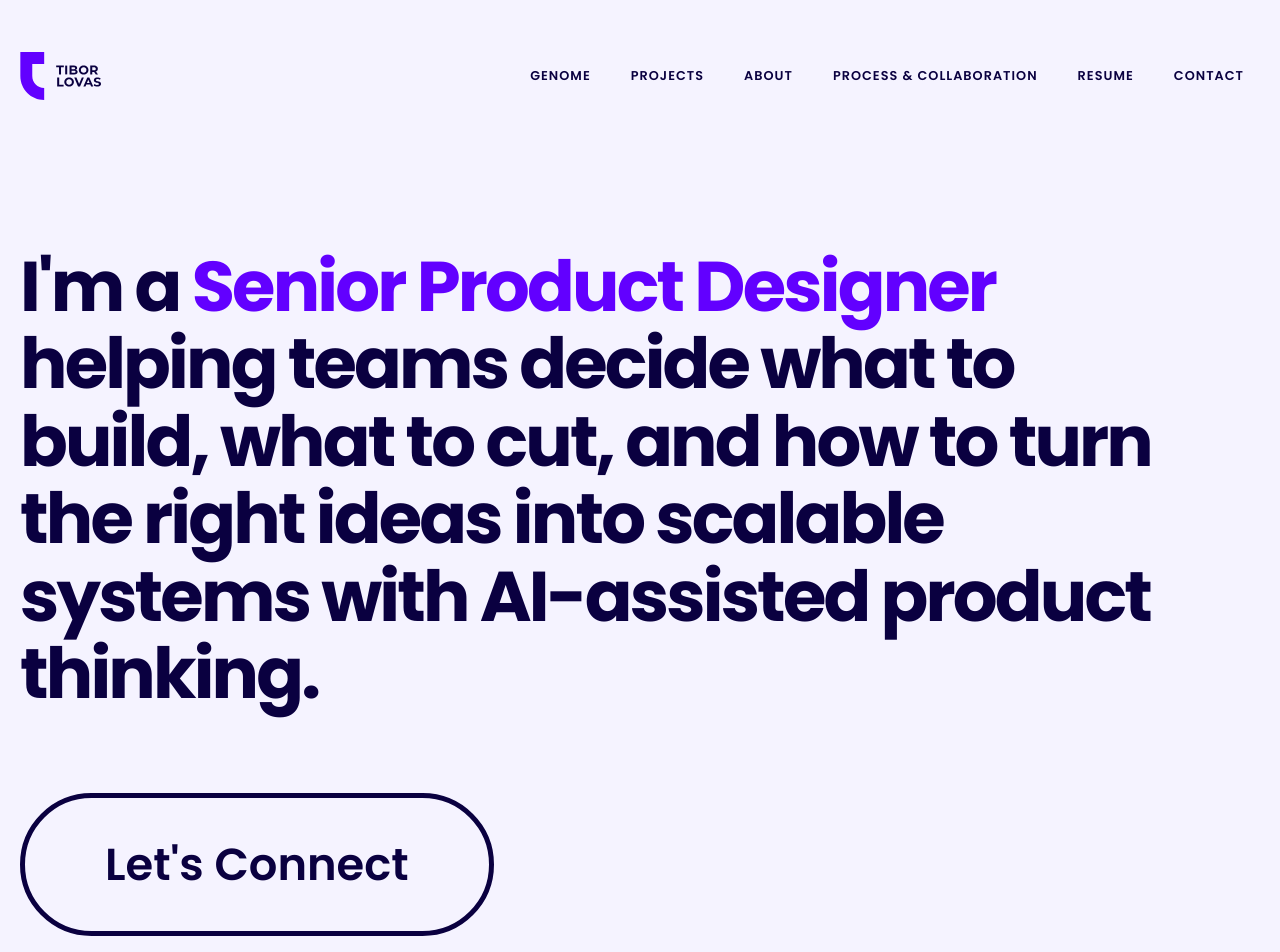
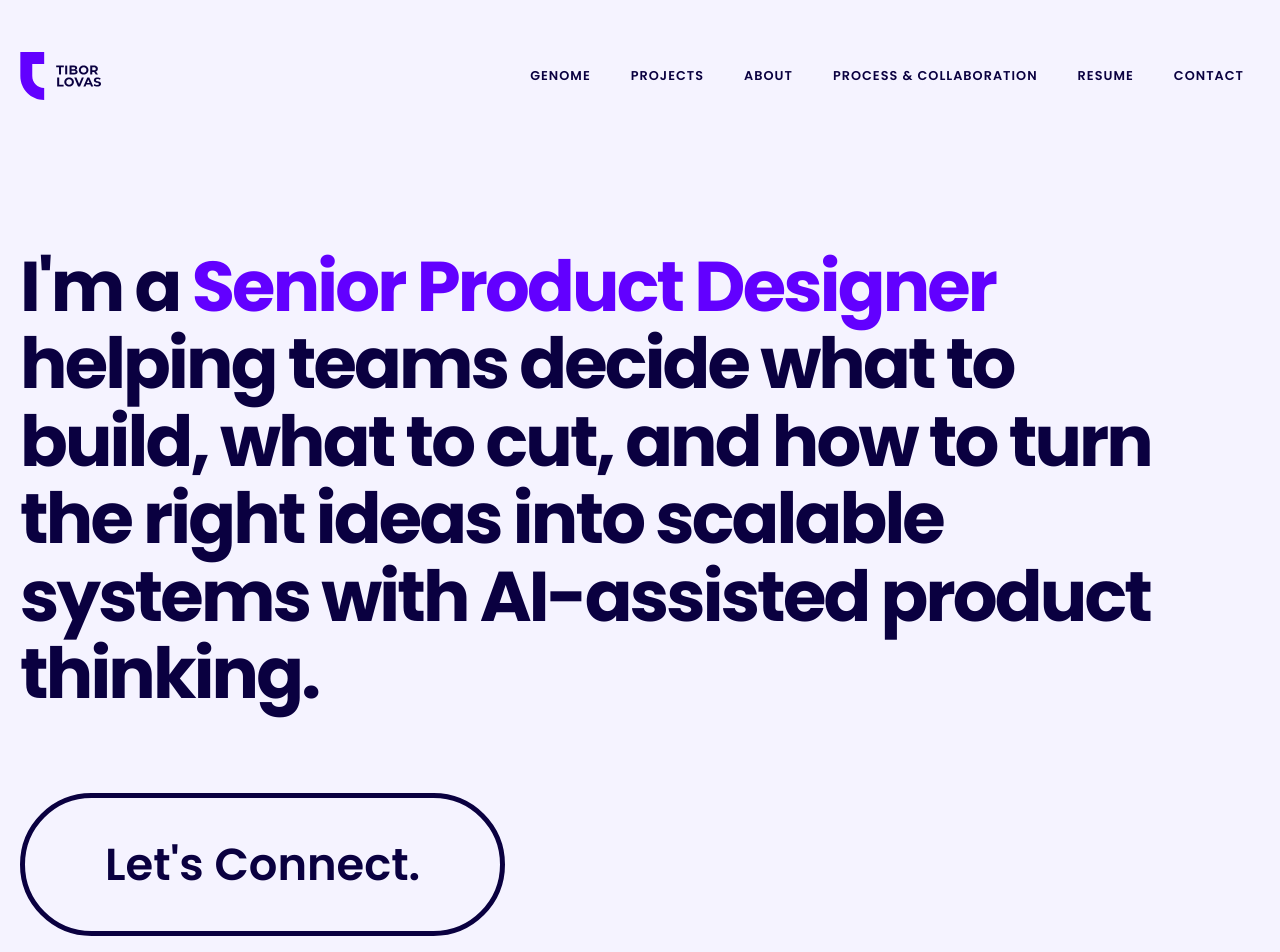
Before and after one commit to tiborlovas84/portfolio, a Next.js app: page / in a window 1280 px wide. Shown: the top 952 px of the page. Built offline with nearby package versions, Linux system fonts and the light colour scheme.

Commit message:
Add period to hero CTA

```diff
--- a/components/sections/EditorialHero.tsx
+++ b/components/sections/EditorialHero.tsx
@@ -13,7 +13,7 @@ export function EditorialHero() {
         <div className="mt-hero md:mt-hero-lg">
           <Button asChild size="xl">
             <Link href="https://www.linkedin.com/in/tiborlovas/">
-              Let&apos;s Connect
+              Let&apos;s Connect.
             </Link>
           </Button>
         </div>
```
